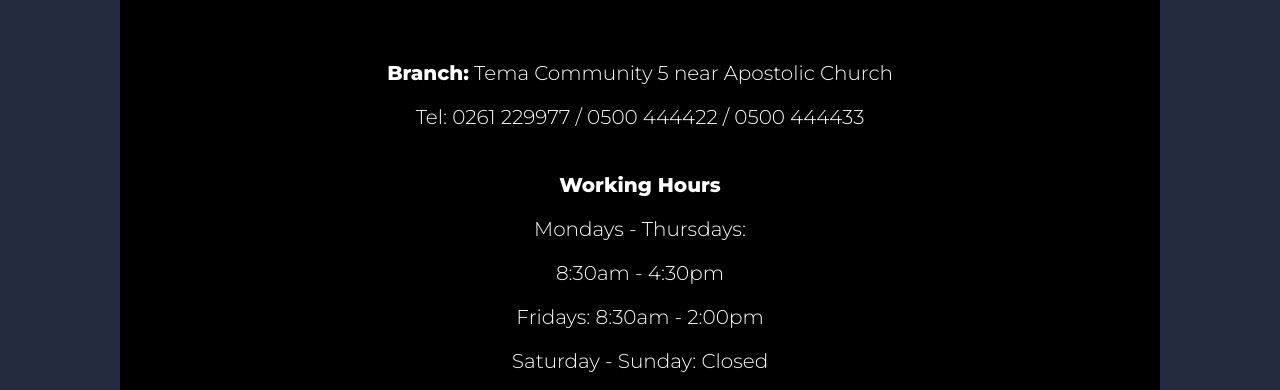
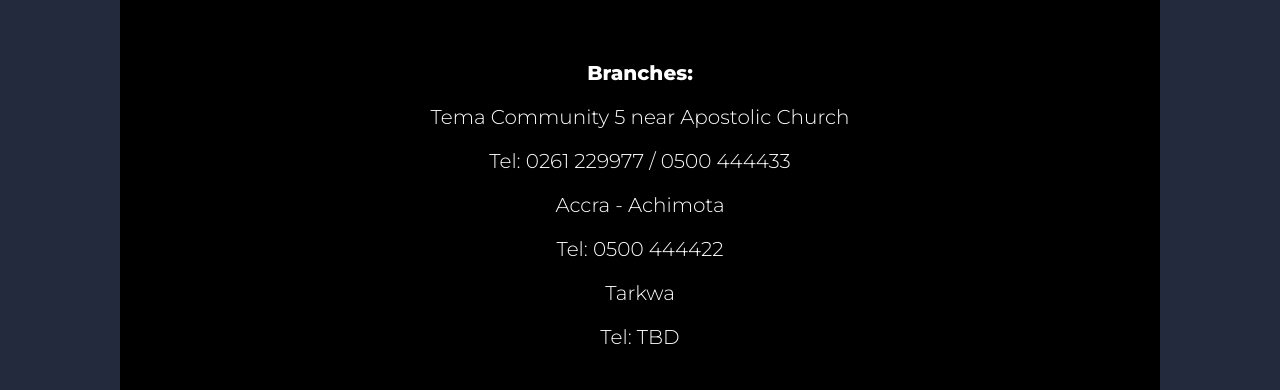
Before and after one commit to Kofiop/pesc, a plain HTML site: page index.html in a window 1280 px wide. Shown: the part 2921-3311 px from the top of the page. Drawn offline with Linux system fonts and the light colour scheme.

Commit message:
Add files via upload

```diff
--- a/index.html
+++ b/index.html
@@ -226,8 +226,14 @@
     <br>
      <div
       <ul>
-          <p><b>Branch:</b> Tema Community 5 near Apostolic Church</p>
-          <p>Tel: 0261 229977 / 0500 444422 / 0500 444433</p>
+          <p><b>Branches:</b> </p>
+          <p>Tema Community 5 near Apostolic Church</p>
+          <p>Tel: 0261 229977 / 0500 444433</p>
+          <p> Accra - Achimota
+          <p>Tel: 0500 444422</p>
+          <p> Tarkwa</p>
+          <p>Tel: TBD </p>
+
      </div>
 
      <br>
@@ -253,7 +259,7 @@
                 </a>
 
                 <!-- Youtube Button -->
-                <a href="https://www.youtube.com/channel/UCmoE0_BQIolSiH1Ercr0mqQ/" target="blank"  class="social-margin">
+                <a href="https://www.youtube.com/channel/UCHaajPHyHiqmAUjoE5KCyAA/" target="blank"  class="social-margin">
                   <div class="social-icon youtube">
                     <i class="fa fa-youtube" aria-hidden="true"></i>
                   </div>
```
Also changed, not shown: about.html (+8 -3 lines), contact.html (+18 -5 lines), services.html (+9 -3 lines).
